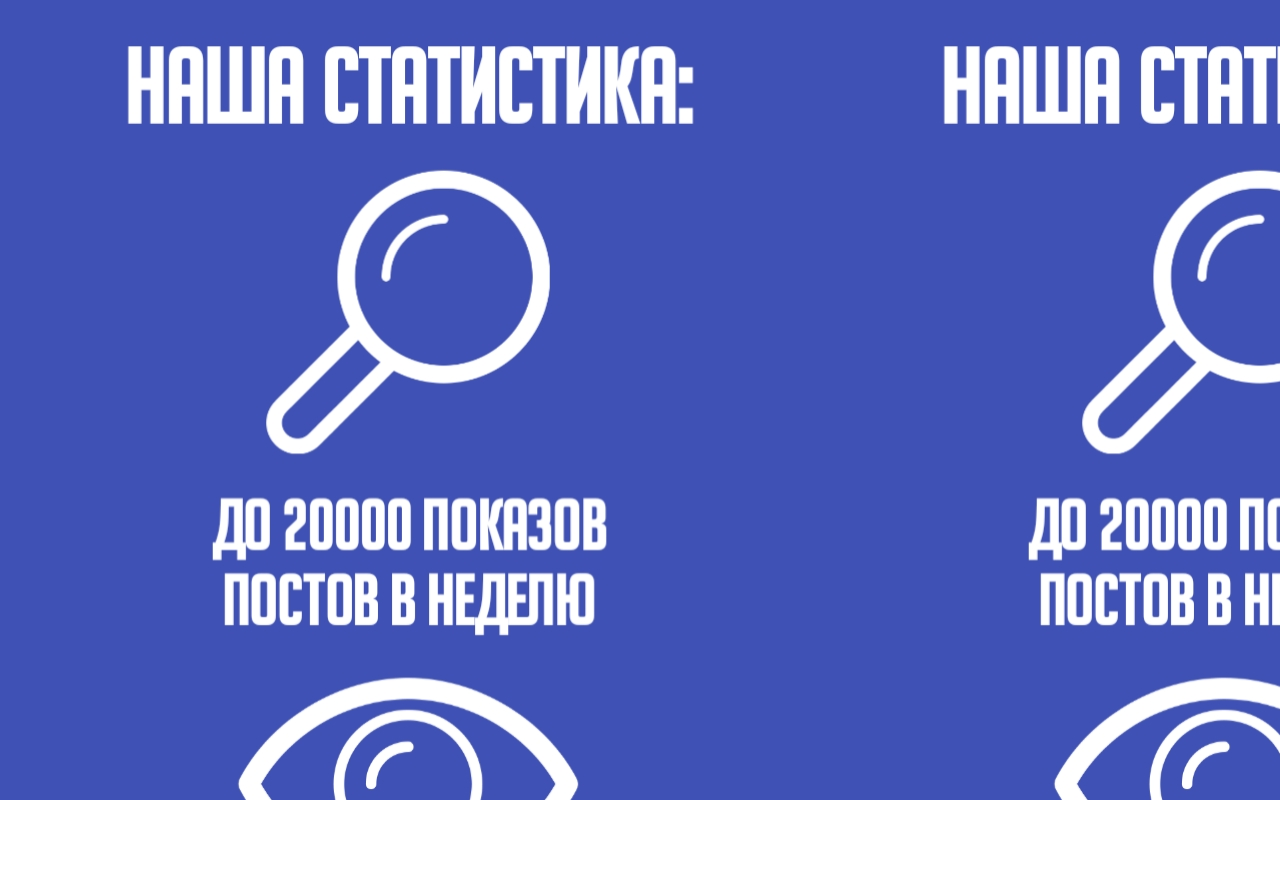
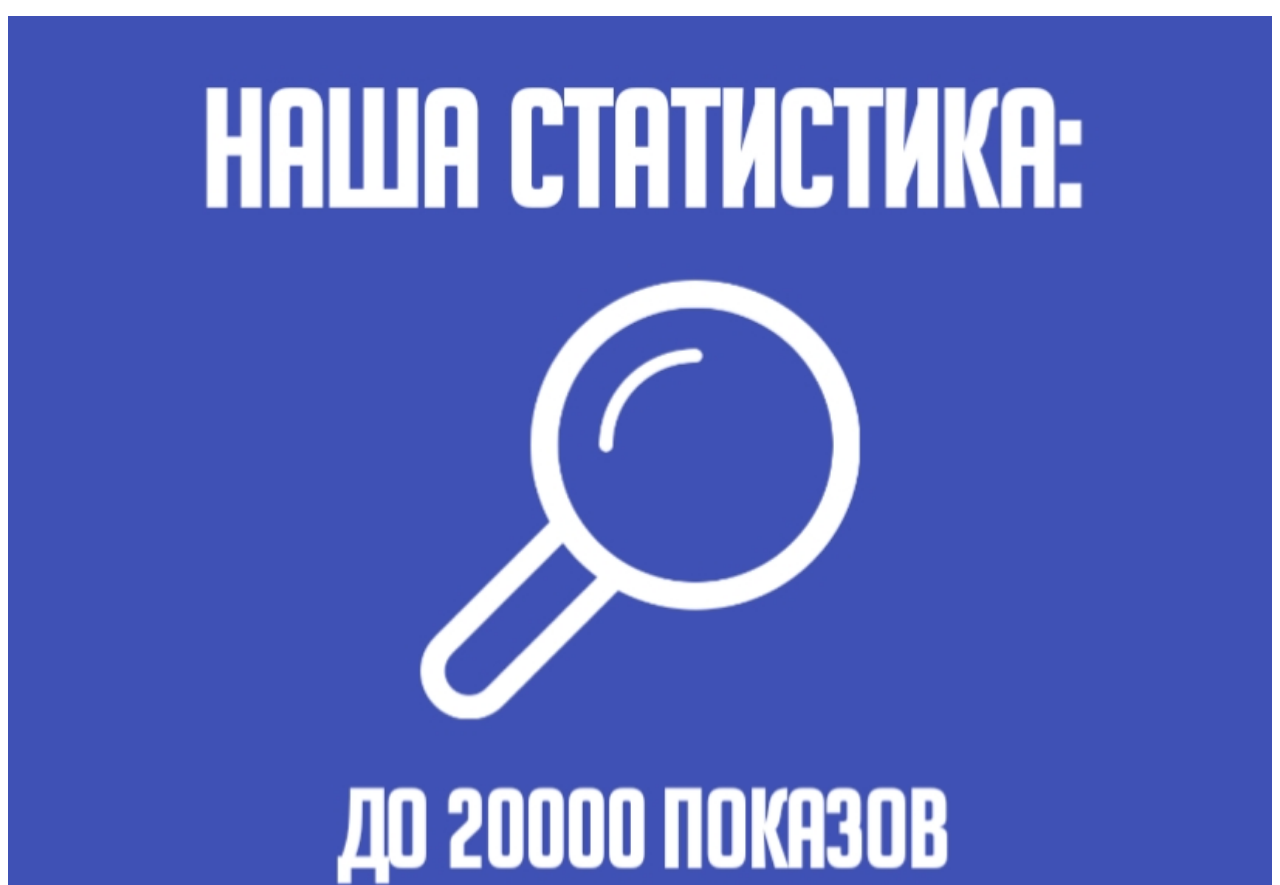
Before and after one commit to memmixerweb/memmixer.github.io, a plain HTML site: page index.html in a window 1280 px wide. Shown: the top 885 px of the page. Before the commit the page ends 800 px from the top, so only its background shows below. Drawn offline with Linux system fonts and the light colour scheme.

Commit message:
Update index.html

```diff
--- a/index.html
+++ b/index.html
@@ -4,7 +4,7 @@
         <title>Купить рекламу</title>
     </head>
 <body>
-<body background="ad.jpg" width="100%" height="100%">
+  <p><img src="ad.jpg" alt="у тебя не хватает инета чтобытпосмотреть этот невероятный сайт " width="100%"></p>
 
     </body>
 
```
